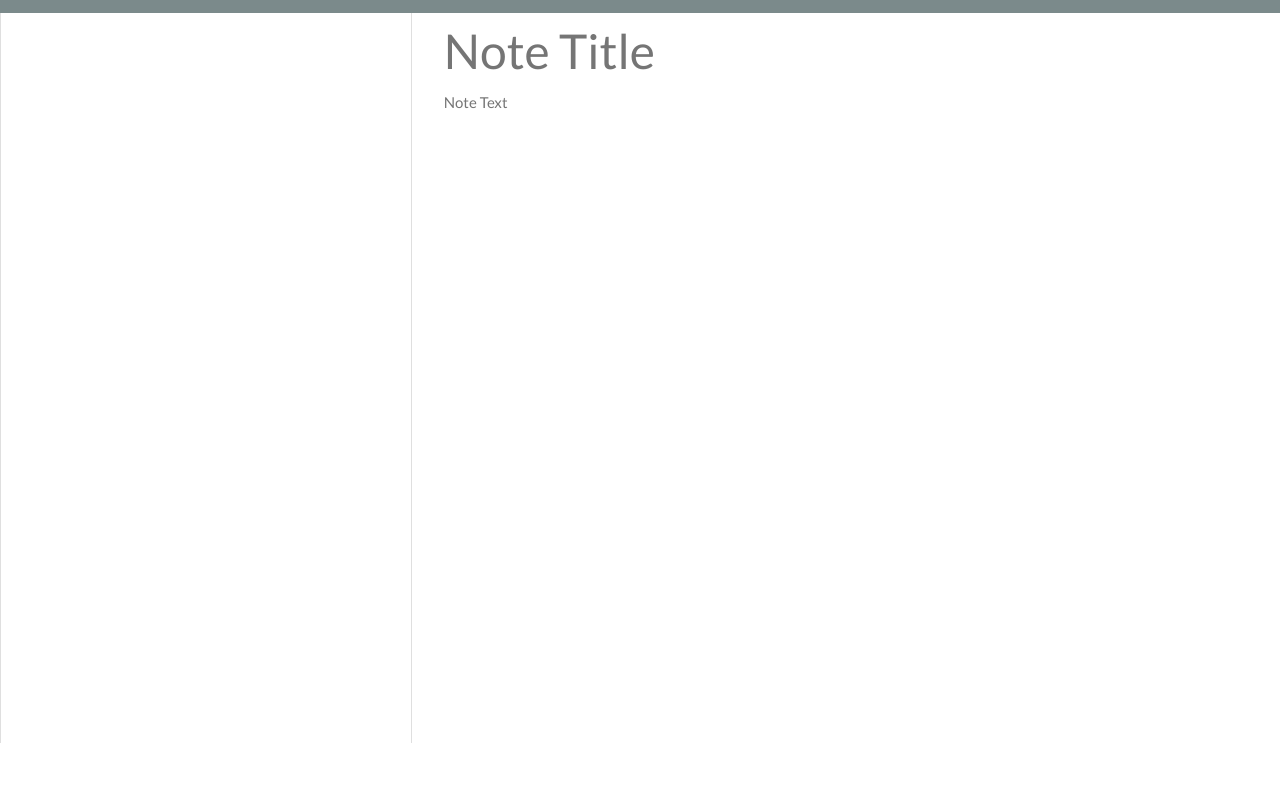
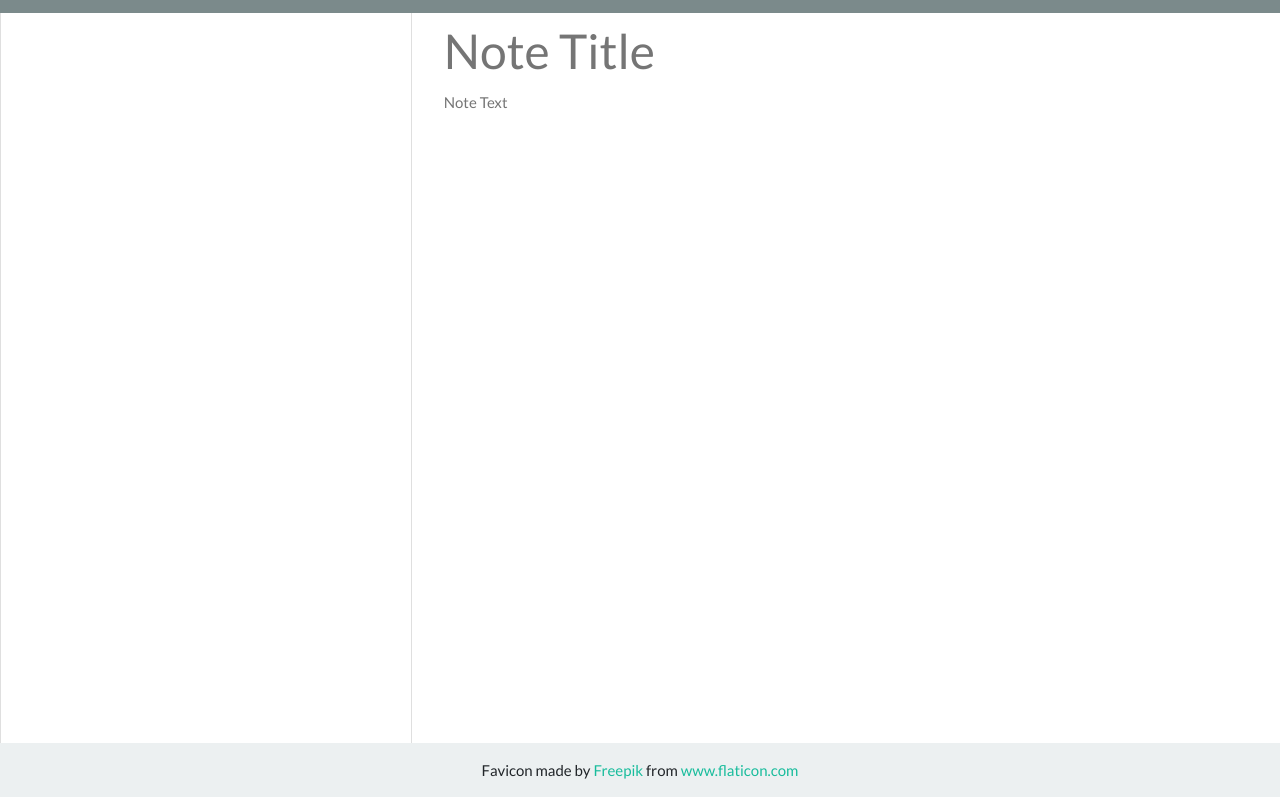
Before and after one commit to Fonyx/NoteMaker, a website: page public/notes.html in a window 1280 px wide. Shown: the part 58-855 px from the top of the page. Before the commit the page ends 806 px from the top, so only its background shows below. Drawn offline with nearby package versions, Linux system fonts and the light colour scheme; no server answers.

Commit message:
centered favicon attribution in footer

```diff
--- a/public/notes.html
+++ b/public/notes.html
@@ -16,6 +16,7 @@
       crossorigin="anonymous"
     />
     <link rel="stylesheet" href="/assets/css/styles.css" />
+    <link rel="icon" type="image/png" href="https://image.flaticon.com/icons/png/512/1242/1242436.png">
   </head>
 
   <body>
@@ -44,6 +45,12 @@
         </div>
       </div>
     </div>
+
+    <footer class="footer mt-auto py-3 bg-light text-center">
+        <div class="container">Favicon made by <a href="https://www.freepik.com" title="Freepik">Freepik</a> from <a href="https://www.flaticon.com/" title="Flaticon">www.flaticon.com</a></div>
+
+    </footer>
+
     <script src="/assets/js/index.js"></script>
   </body>
 </html>
```
